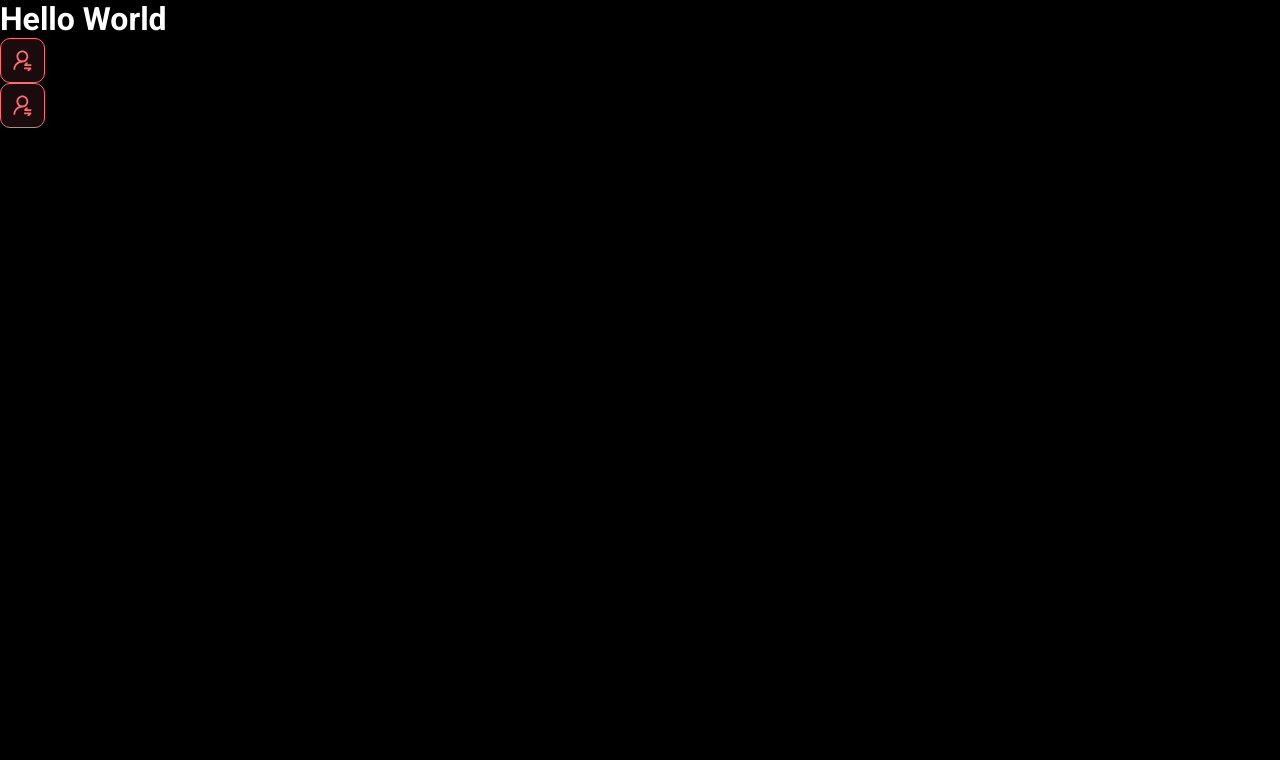
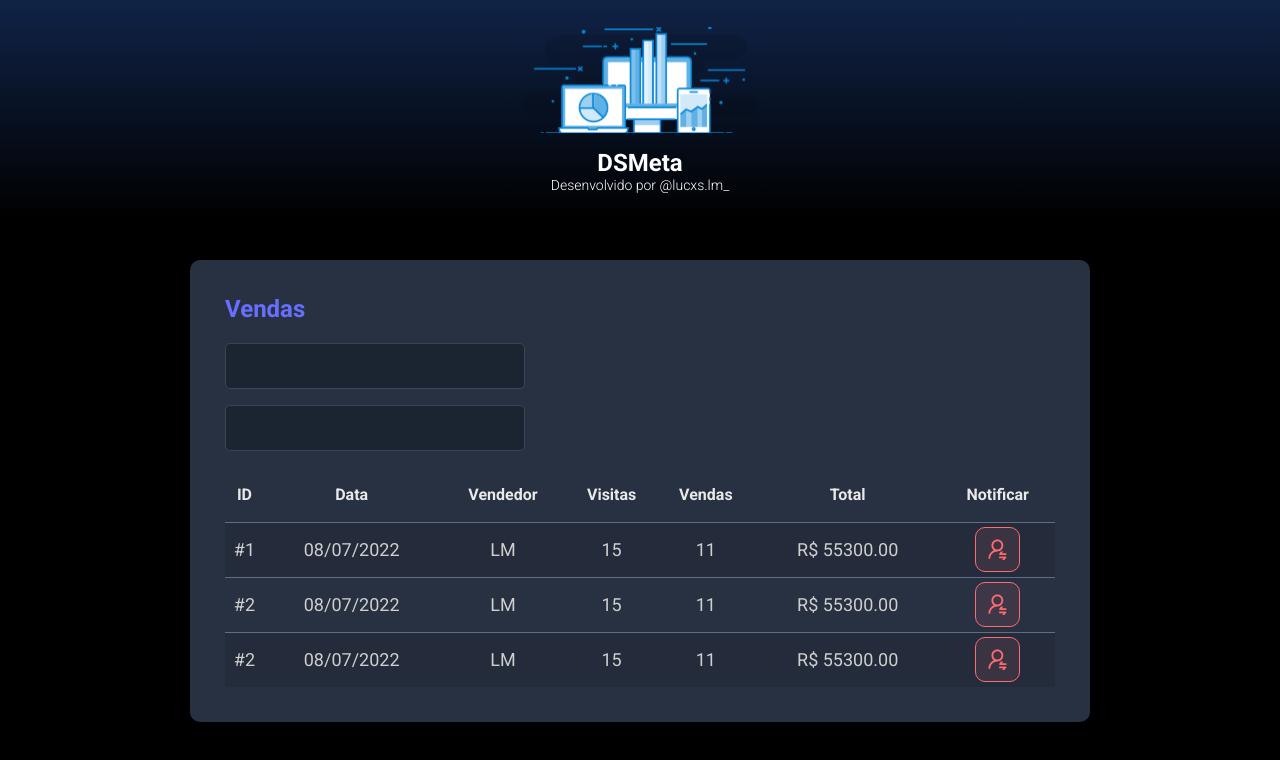
Before and after one commit to LucasLM1/SDS-DSMeta, a React (Vite) app in the folder FrontEnd/: page / in a window 1280 px wide. Shown: the top 760 px of the page. Built offline with nearby package versions, Linux system fonts and the light colour scheme.

Commit message:
Other Components

```diff
--- a/FrontEnd/src/App.tsx
+++ b/FrontEnd/src/App.tsx
@@ -1,11 +1,17 @@
-import NotificationButton from "./components/NotificationButton";
+import Header from "./components/Header";
+import SalesCard from "./components/SalesCard";
 
 function App() {
     return (
         <>
-            <h1>Hello World</h1>
-            <NotificationButton />
-            <NotificationButton />
+            <Header />
+            <main>
+                <section id="sales">
+                    <div className="dsmeta-container">
+                        <SalesCard />
+                    </div>
+                </section>
+            </main>
         </>
     );
 }
--- /dev/null
+++ b/FrontEnd/src/components/Header/index.tsx
@@ -0,0 +1,19 @@
+import logo from '../../assets/image/logo.svg'
+import './style.css'
+
+function Header() {
+    return (
+        <header>
+            <div className="dsmeta-logo-container">
+                <img src={logo} alt="DSMeta" />
+                <h1>DSMeta</h1>
+                <p>
+                    Desenvolvido por
+                    <a href="https://www.instagram.com/lucxs.lm_/" target="_blank"> @lucxs.lm_</a>
+                </p>
+            </div>
+        </header>
+    )
+}
+
+export default Header;
--- /dev/null
+++ b/FrontEnd/src/components/Header/style.css
@@ -0,0 +1,27 @@
+header {
+    background: linear-gradient(180deg, #102347 0%, #000 100%);
+    height: 220px;
+    display: flex;
+    align-items: center;
+    justify-content: center;
+}
+
+.dsmeta-logo-container {
+    display: flex;
+    flex-direction: column;
+    align-items: center;
+}
+
+.dsmeta-logo-container img {
+    width: 235px;
+}
+
+.dsmeta-logo-container h1 {
+    margin-top: 15px;
+    font-size: 24px;
+}
+
+.dsmeta-logo-container p {
+    font-size: 14px;
+    font-weight: 300;
+}
--- /dev/null
+++ b/FrontEnd/src/components/SalesCard/index.tsx
@@ -0,0 +1,80 @@
+import NotificationButton from "../NotificationButton";
+import './style.css'
+
+function SalesCard() {
+    return (
+        <>
+            <div className="dsmeta-card">
+                <h2 className="dsmeta-sales-title">Vendas</h2>
+                <div>
+                    <div className="dsmeta-form-control-container">
+                        <input className="dsmeta-form-control" type="text" />
+                    </div>
+                    <div className="dsmeta-form-control-container">
+                        <input className="dsmeta-form-control" type="text" />
+                    </div>
+                </div>
+
+                <div>
+                    <table className="dsmeta-sales-table">
+                        <thead>
+                            <tr>
+                                <th className="show992">ID</th>
+                                <th className="show576">Data</th>
+                                <th>Vendedor</th>
+                                <th className="show992">Visitas</th>
+                                <th className="show992">Vendas</th>
+                                <th>Total</th>
+                                <th>Notificar</th>
+                            </tr>
+                        </thead>
+                        <tbody>
+                            <tr>
+                                <td className="show992">#1</td>
+                                <td className="show576">08/07/2022</td>
+                                <td>LM</td>
+                                <td className="show992">15</td>
+                                <td className="show992">11</td>
+                                <td>R$ 55300.00</td>
+                                <td>
+                                    <div className="dsmeta-red-btn-container">
+                                        <NotificationButton />
+                                    </div>
+                                </td>
+                            </tr>
+                            <tr>
+                                <td className="show992">#2</td>
+                                <td className="show576">08/07/2022</td>
+                                <td>LM</td>
+                                <td className="show992">15</td>
+                                <td className="show992">11</td>
+                                <td>R$ 55300.00</td>
+                                <td>
+                                    <div className="dsmeta-red-btn-container">
+                                        <NotificationButton />
+                                    </div>
+                                </td>
+                            </tr>
+                            <tr>
+                                <td className="show992">#2</td>
+                                <td className="show576">08/07/2022</td>
+                                <td>LM</td>
+                                <td className="show992">15</td>
+                                <td className="show992">11</td>
+                                <td>R$ 55300.00</td>
+                                <td>
+                                    <div className="dsmeta-red-btn-container">
+                                        <NotificationButton />
+                                    </div>
+                                </td>
+                            </tr>
+                        </tbody>
+                    </table>
+                </div>
+
+            </div>
+        </>
+    )
+}
+
+export default SalesCard;
--- /dev/null
+++ b/FrontEnd/src/components/SalesCard/style.css
@@ -0,0 +1,97 @@
+.dsmeta-card {
+    background-color: #283142;
+    border-radius: 10px;
+    padding: 30px 10px;
+}
+
+.dsmeta-sales-title {
+    color: #676fff;
+    font-size: 24px;
+    margin-bottom: 20px;
+}
+
+.dsmeta-form-control-container {
+    margin-bottom: 16px;
+    max-width: 300px;
+}
+
+.dsmeta-form-control {
+    width: 100%;
+    height: 46px;
+    background-color: #1b2531;
+    border: 1px solid #384459;
+    border-radius: 5px;
+    color: #9aaabe;
+    padding: 0 20px;
+    font-size: 18px;
+}
+
+.dsmeta-sales-table {
+    width: 100%;
+    border-spacing: 0;
+    border-collapse: collapse;
+}
+
+.dsmeta-sales-table thead {
+    height: 55px;
+    font-size: 16px;
+    color: #e9e9e9;
+    font-weight: 700;
+}
+
+.dsmeta-sales-table tbody {
+    font-size: 14px;
+    font-weight: 400;
+    color: #cfcfcf;
+    text-align: center;
+}
+
+.dsmeta-sales-table tbody tr {
+    height: 74px;
+    border-top: 1px solid #5f6e82;
+}
+
+.dsmeta-sales-table tbody tr:hover>td {
+    background-color: #384459;
+}
+
+.dsmeta-sales-table tbody tr:nth-child(odd) {
+    background-color: #242c3b;
+}
+
+.dsmeta-red-btn-container {
+    display: flex;
+    justify-content: center;
+}
+
+.show576 {
+    display: none;
+}
+
+.show992 {
+    display: none;
+}
+
+@media (min-width: 576px) {
+    .show576 {
+        display: table-cell;
+    }
+
+    .dsmeta-card {
+        padding: 35px;
+    }
+
+    .dsmeta-sales-table tbody tr {
+        height: 55px;
+    }
+
+    .dsmeta-sales-table tbody {
+        font-size: 18px;
+    }
+}
+
+@media (min-width: 992px) {
+    .show992 {
+        display: table-cell;
+    }
+}
--- a/FrontEnd/src/index.css
+++ b/FrontEnd/src/index.css
@@ -14,6 +14,20 @@
   --darkBlue: #384459;
 }
 
+body::-webkit-scrollbar {
+  width: 7px;
+}
+
+body::-webkit-scrollbar-track {
+  background: #00000000;
+}
+
+body::-webkit-scrollbar-thumb {
+  background-color: #5555b6;
+  border-radius: 20px 0 0 20px;
+  border: 3px solid #5555b6;
+}
+
 body,
 html {
   background-color: var(--black);
@@ -26,3 +40,13 @@
   color: unset;
   text-decoration: none;
 }
+
+.dsmeta-container {
+  width: 100%;
+  max-width: 900px;
+  margin: 0 auto;
+}
+
+#sales {
+  padding: 40px 10px;
+}
```
Also changed, not shown: FrontEnd/src/assets/image/logo.svg (added).
